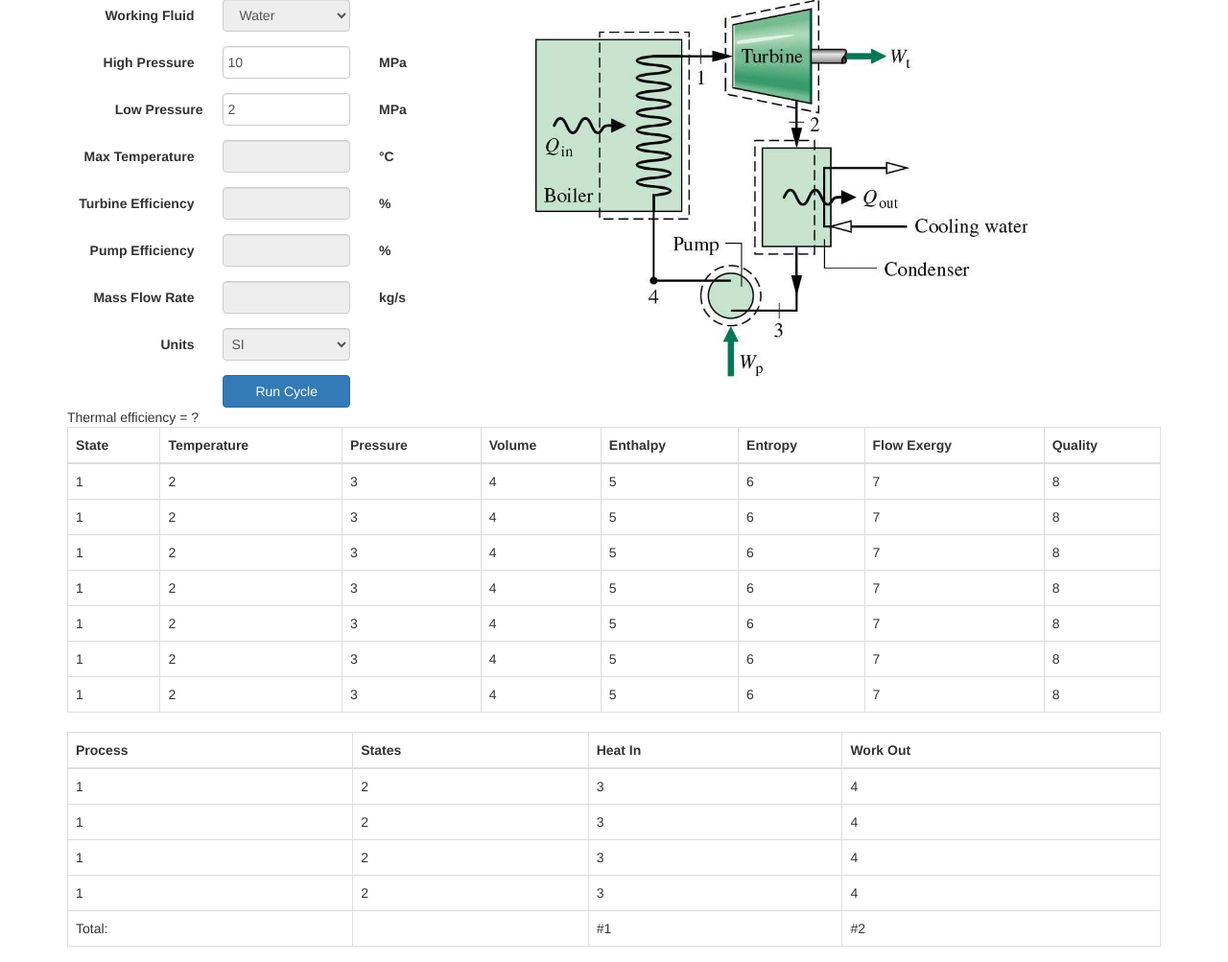
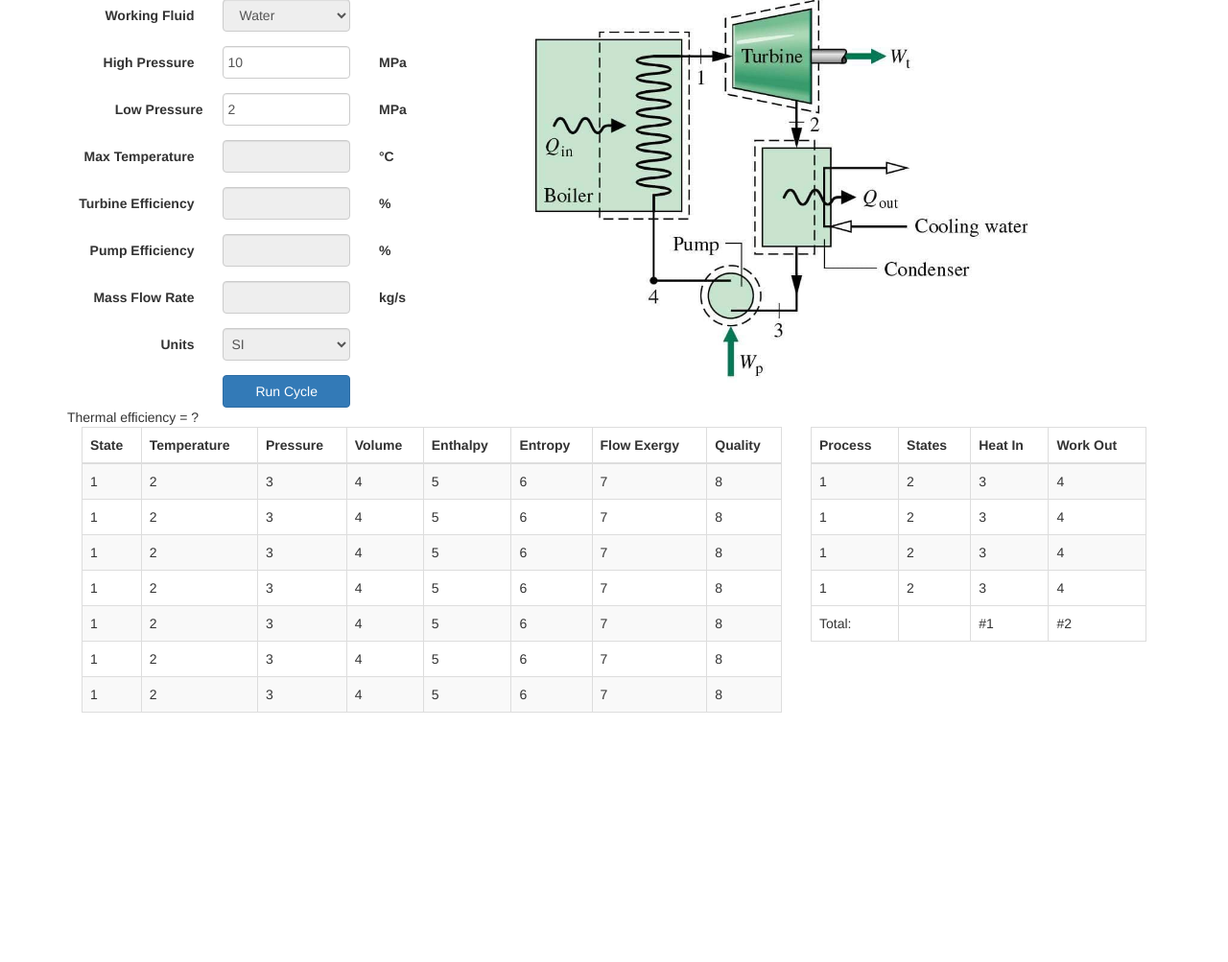
Before and after one commit to samtx/whatsmyrankine, a Flask app: page / in a window 1280 px wide. Shown: the part 120-1123 px from the top of the page at 96% size. After the commit the page ends 863 px from the top, so only its background shows below. Run offline with Flask 2, Linux system fonts and the light colour scheme; some libraries are stand-ins or nearby versions.

Commit message:
make tables side by side

```diff
--- a/app/templates/index.html
+++ b/app/templates/index.html
@@ -124,11 +124,11 @@
 
         <!-- Results Table -->
         Thermal efficiency = <span id="result">?</span>
-        <div id="results" class="show">
-            <div class="table-responsive">
-                <table id="stateTable" class="table table-bordered">
+        <div id="results row" class="show">
+            <div class="table-responsive col-sm-8">
+                <table id="stateTable" class="table table-bordered table-sm table-bordered table-striped">
                     <!--<caption>State Table</caption>-->
-                    <thead>
+                    <thead class='thead-default'>
                         <tr>
                         <th>State</th>
                         <th class="col-2">Temperature</th>
@@ -152,10 +152,10 @@
                 </table>
             </div>
 
-            <div class="table-responsive">
-                <table id="processTable" class="table table-responsive table-bordered">
+            <div class="table-responsive col-sm-4">
+                <table id="processTable" class="table table-responsive table-bordered table-sm table-bordered table-striped">
                     <!--<caption>State Table</caption>-->
-                    <thead>
+                    <thead class='thead-default'>
                         <tr>
                         <th>Process</th>
                         <th class="col-2">States</th>
@@ -238,7 +238,7 @@
                         var row = '<tr>';
                         console.log(process);
                         row += '<td>' + process['name'] + '</td>';
-                        row += '<td>' + process['state_in'] + '->' + process['state_out'] + '</td>';
+                        row += '<td>' + process['state_in'] + ' &#10145; ' + process['state_out'] + '</td>';
                         heat = parseFloat(process['heat']);
                         work = parseFloat(process['work']);
                         row += '<td>' +  heat.toFixed(2) + '</td><td>' + work.toFixed(2) + '</td></tr>';
```
